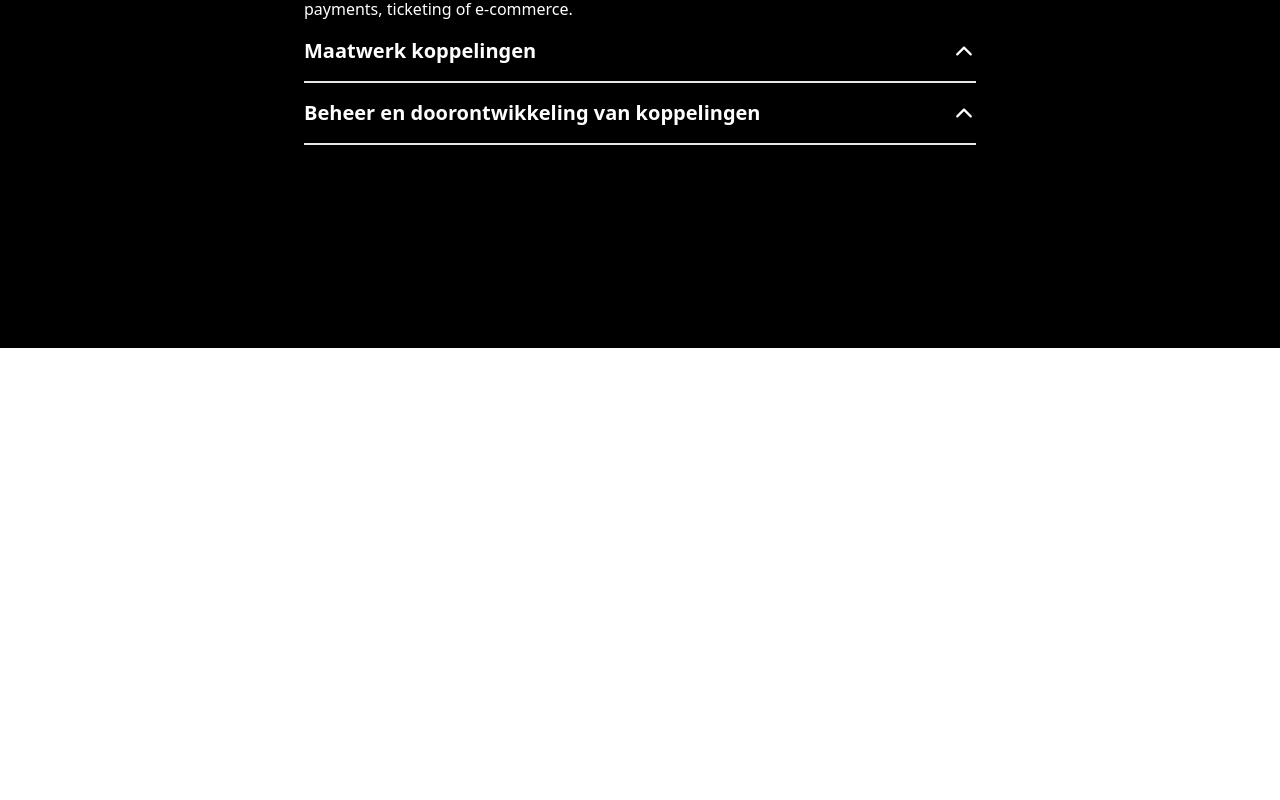
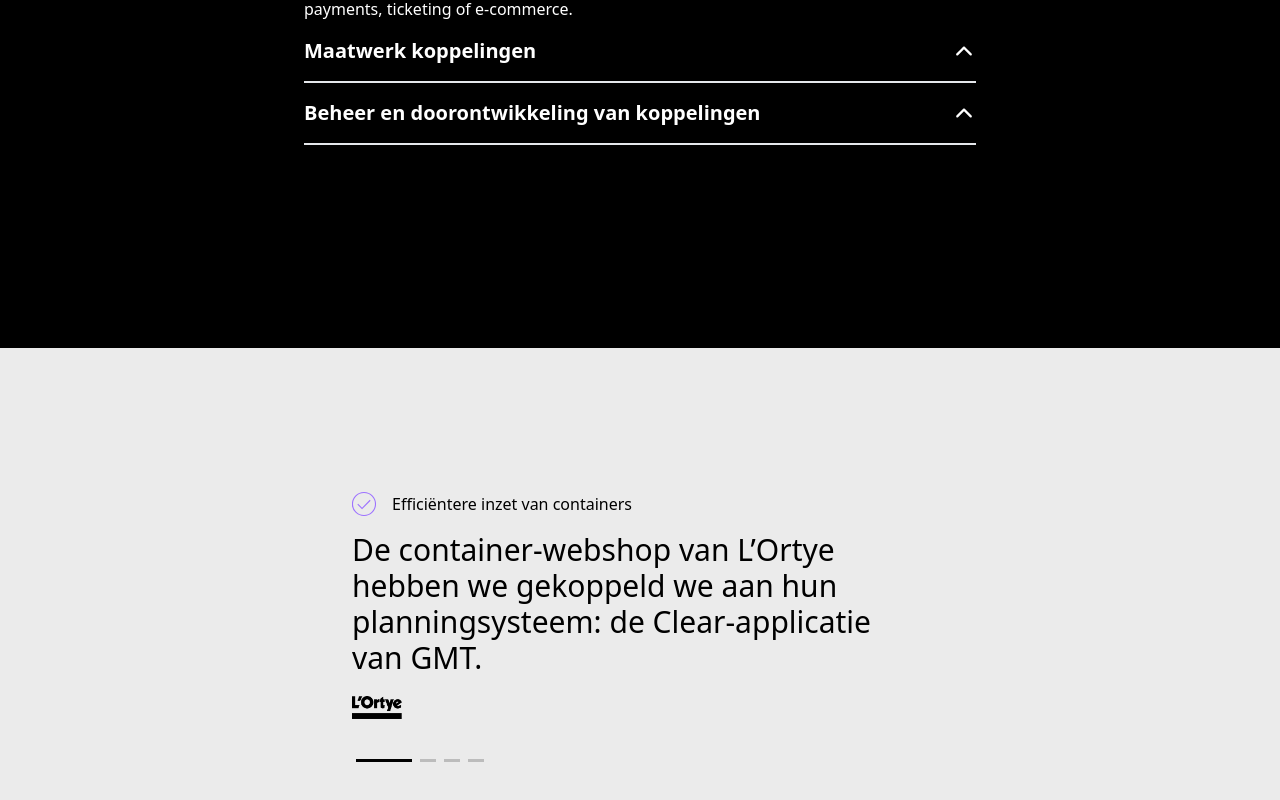
Before and after one commit to CedricMorreau/pilot-Pixelplus, a Next.js app: page / in a window 1280 px wide. Shown: the part 1222-2022 px from the top of the page. Before the commit the page ends 1570 px from the top, so only its background shows below. Built offline with nearby package versions, Linux system fonts and the light colour scheme; what tailwindcss-radix would draw is missing.

Commit message:
Core/ Third Section
(Slider)

```diff
--- /dev/null
+++ b/components/ThirdSectionSlider.tsx
@@ -0,0 +1,83 @@
+import { Swiper, SwiperSlide } from 'swiper/react';
+import "swiper/css";
+import "swiper/css/pagination";
+import { Pagination } from "swiper";
+
+import Image from 'next/image';
+
+export default function ThirdSectionSlider() {
+    return (
+        <div className="max-w-xl m-auto">
+            <Swiper
+                slidesPerView={1}
+                pagination={true}
+                modules={[Pagination]}
+            >
+                <SwiperSlide>
+                    <div>
+                        <div className="w-full flex items-start mb-4">
+                            <div className="flex">
+                                <svg className="w-6 mr-4 md:mr-4" viewBox="0 0 28 28"><path d="M17.706,26.028l9.956-9.956-.933-.894-9.022,9.061-4.55-4.55-.894.894ZM20,34a13.97,13.97,0,0,1-5.464-1.069,13.765,13.765,0,0,1-4.453-2.975A14.28,14.28,0,0,1,7.069,14.536a13.765,13.765,0,0,1,2.975-4.453A14.016,14.016,0,0,1,20,6a13.753,13.753,0,0,1,5.464,1.089,13.961,13.961,0,0,1,7.447,7.447,14.253,14.253,0,0,1,0,10.928,13.961,13.961,0,0,1-7.447,7.447A13.753,13.753,0,0,1,20,34Zm0-14Zm0,12.794A12.682,12.682,0,0,0,32.794,20,12.682,12.682,0,0,0,20,7.206,12.682,12.682,0,0,0,7.206,20,12.682,12.682,0,0,0,20,32.794Z" transform="translate(-6 -6)" fill="#9d72ff" /></svg>
+                            </div>
+                            <span className="flex text-sm md:text-base">Efficiëntere inzet van containers</span>
+                        </div>
+                        <div>
+                            <span className="text-lg font-medium md:text-3xl md:font-normal">De container-webshop van L’Ortye hebben we gekoppeld we aan hun planningsysteem: de Clear-applicatie van GMT.</span>
+                        </div>
+                        <div className="mt-5">
+                            <Image src="/Lortye_logo.png" alt="placeholer l'ortye" width={50} height={50} />
+                        </div>
+                    </div>
+                </SwiperSlide>
+                <SwiperSlide>
+                    <div>
+                        <div className="w-full flex items-start mb-4">
+                            <div className="flex">
+                                <svg className="w-6 mr-4 md:mr-4" viewBox="0 0 28 28"><path d="M17.706,26.028l9.956-9.956-.933-.894-9.022,9.061-4.55-4.55-.894.894ZM20,34a13.97,13.97,0,0,1-5.464-1.069,13.765,13.765,0,0,1-4.453-2.975A14.28,14.28,0,0,1,7.069,14.536a13.765,13.765,0,0,1,2.975-4.453A14.016,14.016,0,0,1,20,6a13.753,13.753,0,0,1,5.464,1.089,13.961,13.961,0,0,1,7.447,7.447,14.253,14.253,0,0,1,0,10.928,13.961,13.961,0,0,1-7.447,7.447A13.753,13.753,0,0,1,20,34Zm0-14Zm0,12.794A12.682,12.682,0,0,0,32.794,20,12.682,12.682,0,0,0,20,7.206,12.682,12.682,0,0,0,7.206,20,12.682,12.682,0,0,0,20,32.794Z" transform="translate(-6 -6)" fill="#9d72ff" /></svg>
+                            </div>
+                            <span className="flex text-sm md:text-base">Efficiëntere inzet van containers</span>
+                        </div>
+                        <div>
+                            <span className="text-lg font-medium md:text-3xl md:font-normal">De container-webshop van L’Ortye hebben we gekoppeld we aan hun planningsysteem: de Clear-applicatie van GMT.</span>
+                        </div>
+                        <div className="mt-5">
+                            <Image src="/Lortye_logo.png" alt="placeholer l'ortye" width={50} height={50} />
+                        </div>
+                    </div>
+                </SwiperSlide>
+                <SwiperSlide>
+                    <div>
+                        <div className="w-full flex items-start mb-4">
+                            <div className="flex">
+                                <svg className="w-6 mr-4 md:mr-4" viewBox="0 0 28 28"><path d="M17.706,26.028l9.956-9.956-.933-.894-9.022,9.061-4.55-4.55-.894.894ZM20,34a13.97,13.97,0,0,1-5.464-1.069,13.765,13.765,0,0,1-4.453-2.975A14.28,14.28,0,0,1,7.069,14.536a13.765,13.765,0,0,1,2.975-4.453A14.016,14.016,0,0,1,20,6a13.753,13.753,0,0,1,5.464,1.089,13.961,13.961,0,0,1,7.447,7.447,14.253,14.253,0,0,1,0,10.928,13.961,13.961,0,0,1-7.447,7.447A13.753,13.753,0,0,1,20,34Zm0-14Zm0,12.794A12.682,12.682,0,0,0,32.794,20,12.682,12.682,0,0,0,20,7.206,12.682,12.682,0,0,0,7.206,20,12.682,12.682,0,0,0,20,32.794Z" transform="translate(-6 -6)" fill="#9d72ff" /></svg>
+                            </div>
+                            <span className="flex text-sm md:text-base">Efficiëntere inzet van containers</span>
+                        </div>
+                        <div>
+                            <span className="text-lg font-medium md:text-3xl md:font-normal">De container-webshop van L’Ortye hebben we gekoppeld we aan hun planningsysteem: de Clear-applicatie van GMT.</span>
+                        </div>
+                        <div className="mt-5">
+                            <Image src="/Lortye_logo.png" alt="placeholer l'ortye" width={50} height={50} />
+                        </div>
+                    </div>
+                </SwiperSlide>
+                <SwiperSlide>
+                    <div>
+                        <div className="w-full flex items-start mb-4">
+                            <div className="flex">
+                                <svg className="w-6 mr-4 md:mr-4" viewBox="0 0 28 28"><path d="M17.706,26.028l9.956-9.956-.933-.894-9.022,9.061-4.55-4.55-.894.894ZM20,34a13.97,13.97,0,0,1-5.464-1.069,13.765,13.765,0,0,1-4.453-2.975A14.28,14.28,0,0,1,7.069,14.536a13.765,13.765,0,0,1,2.975-4.453A14.016,14.016,0,0,1,20,6a13.753,13.753,0,0,1,5.464,1.089,13.961,13.961,0,0,1,7.447,7.447,14.253,14.253,0,0,1,0,10.928,13.961,13.961,0,0,1-7.447,7.447A13.753,13.753,0,0,1,20,34Zm0-14Zm0,12.794A12.682,12.682,0,0,0,32.794,20,12.682,12.682,0,0,0,20,7.206,12.682,12.682,0,0,0,7.206,20,12.682,12.682,0,0,0,20,32.794Z" transform="translate(-6 -6)" fill="#9d72ff" /></svg>
+                            </div>
+                            <span className="flex text-sm md:text-base">Efficiëntere inzet van containers</span>
+                        </div>
+                        <div>
+                            <span className="text-lg font-medium md:text-3xl md:font-normal">De container-webshop van L’Ortye hebben we gekoppeld we aan hun planningsysteem: de Clear-applicatie van GMT.</span>
+                        </div>
+                        <div className="mt-5">
+                            <Image src="/Lortye_logo.png" alt="placeholer l'ortye" width={50} height={50} />
+                        </div>
+                    </div>
+                </SwiperSlide>
+            </Swiper>
+        </div>
+    )
+}
--- a/pages/index.tsx
+++ b/pages/index.tsx
@@ -6,6 +6,7 @@
 import FirstSectionCarousel from "@/components/FirstSectionCarousel";
 import FirstSectionSecondCarousel from "@/components/FirstSectionSecondCarousel";
 import SecondSectionAccordion from "@/components/SecondSectionAccordion"
+import ThirdSectionSlider from "@/components/ThirdSectionSlider";
 
 export default function Home() {
   return (
@@ -25,6 +26,10 @@
       <section className="relative bg-[#000] px-10 mt-12 flex">
         <SecondSectionAccordion />
       </section>
+
+      <section className="relative bg-[#EBEBEB] px-10 py-24 md:py-36">
+        <ThirdSectionSlider />
+      </section>
     </>
   )
 }
--- a/styles/globals.css
+++ b/styles/globals.css
@@ -14,3 +14,25 @@
 .AccordionTrigger[data-state='closed']>.AccordionChevron {
   transform: rotate(180deg);
 }
+
+.swiper-pagination {
+  position: relative !important;
+  display: flex;
+  margin-top: 3rem;
+}
+
+.swiper-pagination-bullet {
+  width: 1rem !important;
+  border-radius: 0 !important;
+  height: .2rem !important;
+
+  transition: all 1s ease-in-out;
+
+}
+
+.swiper-pagination-bullet-active {
+  width: 3.5rem !important;
+  border-radius: 0 !important;
+  height: .2rem !important;
+  background-color: #000 !important;
+}
```
Also changed, not shown: public/Lortye_logo.png (added).
